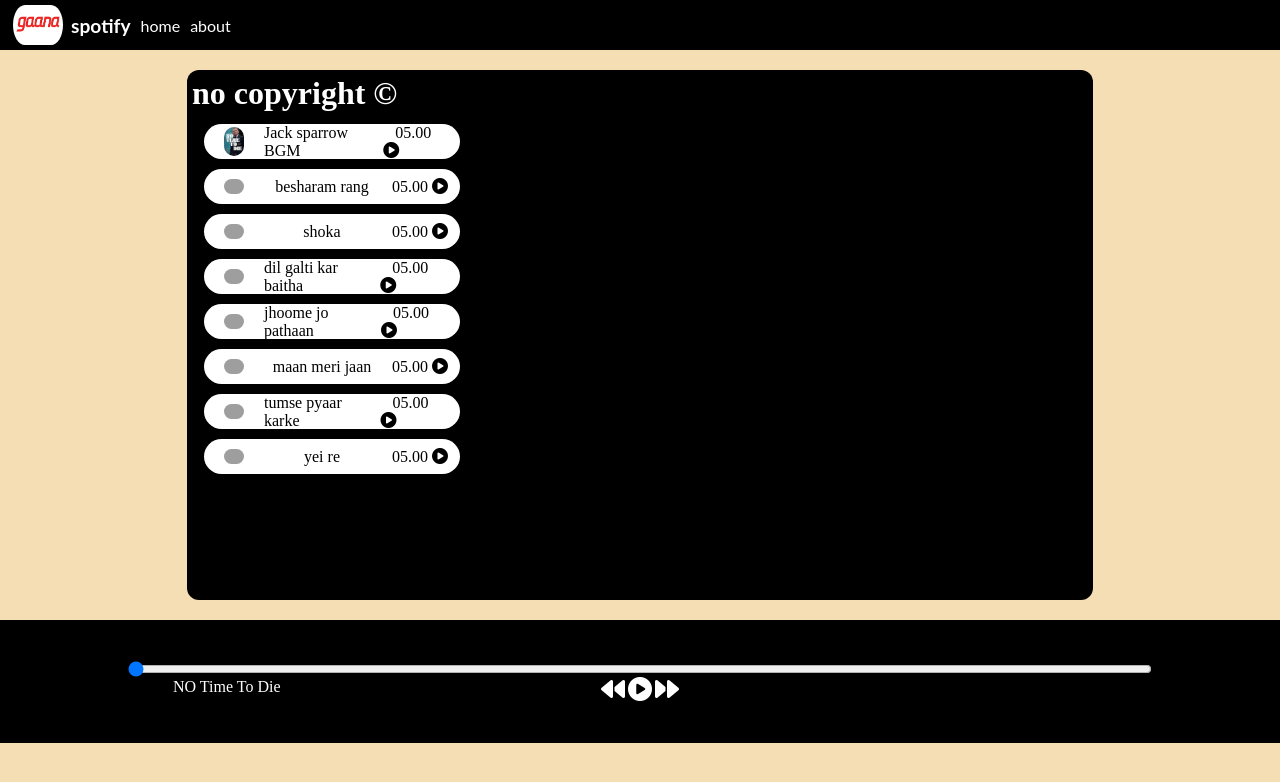
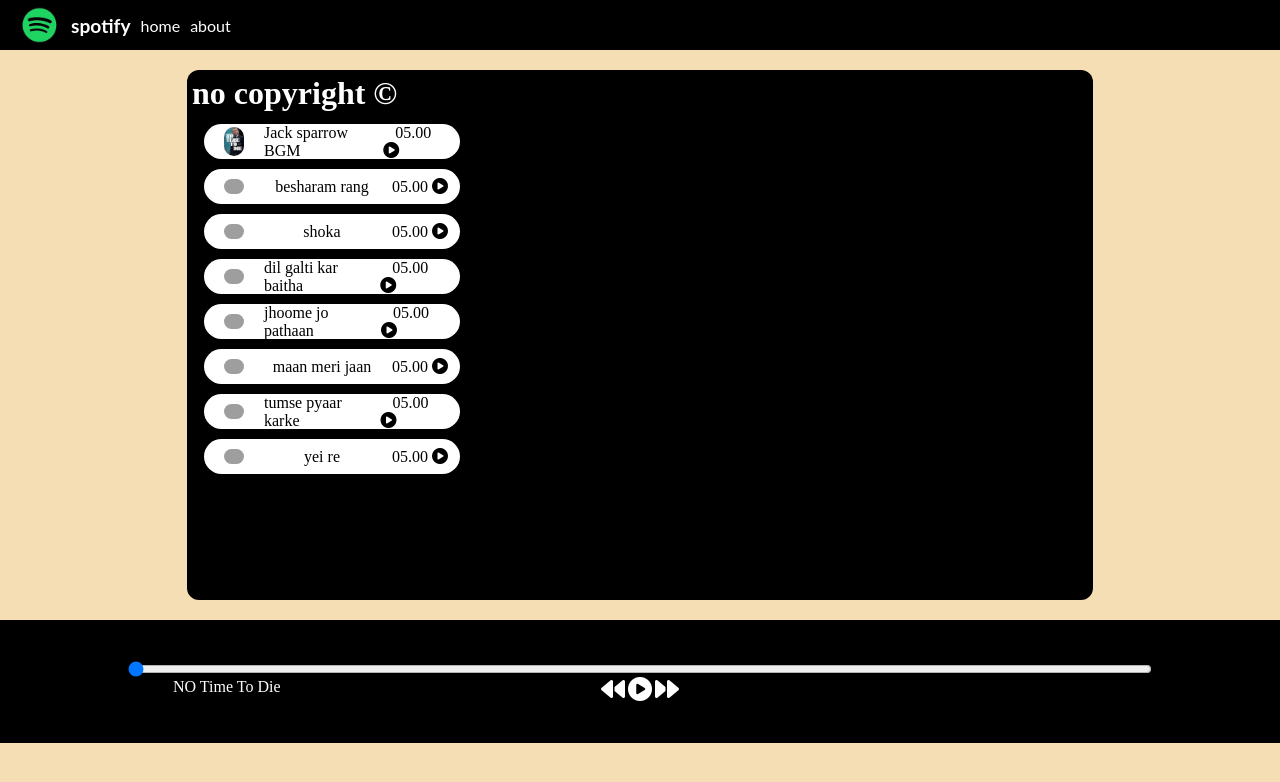
Before and after one commit to yaryaja/mymusic_app, a plain HTML site: page index.html in a window 1280 px wide. Drawn offline with Linux system fonts and the light colour scheme; grey boxes are pictures that could not be loaded.

Commit message:
update: logo updated

```diff
--- a/index.html
+++ b/index.html
@@ -12,7 +12,7 @@
 <body>
     <nav>
         <ul>
-            <li class="brand"><img src="images/logo.png" alt="human image">spotify</li>
+            <li class="brand"><img src="images/logo.jpeg" alt="human image">spotify</li>
             <li>home</li>
             <li>about</li>
         </ul>
```
